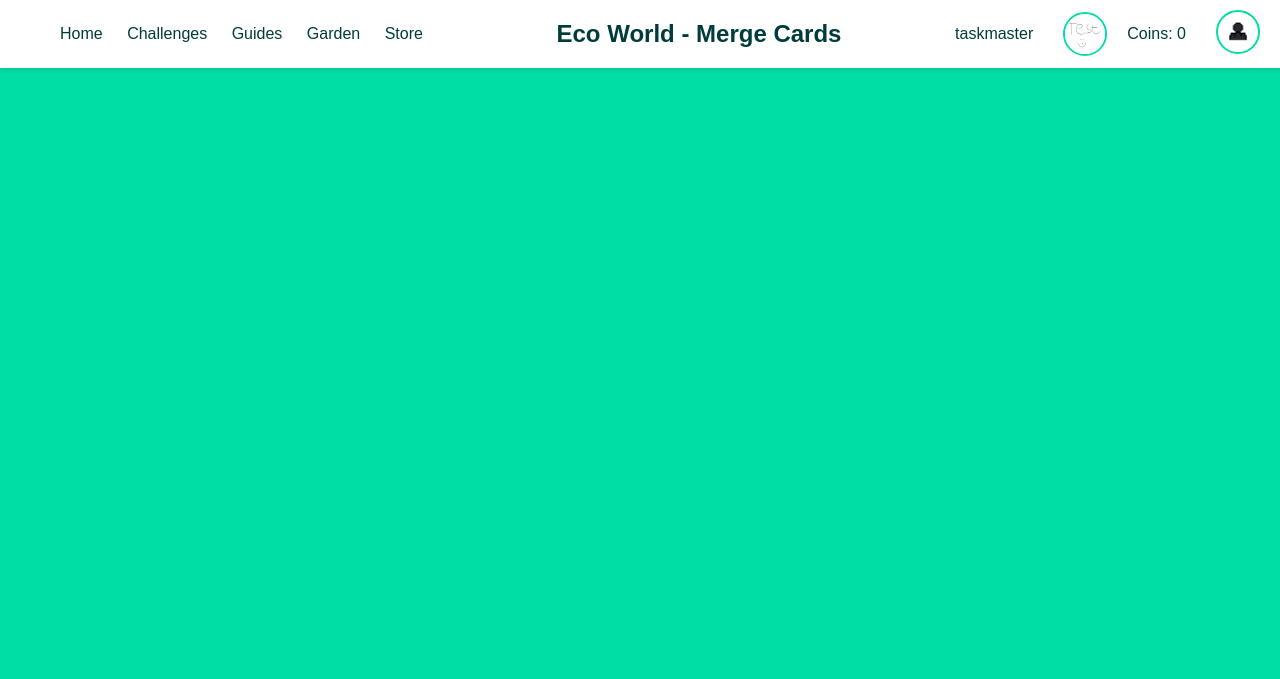
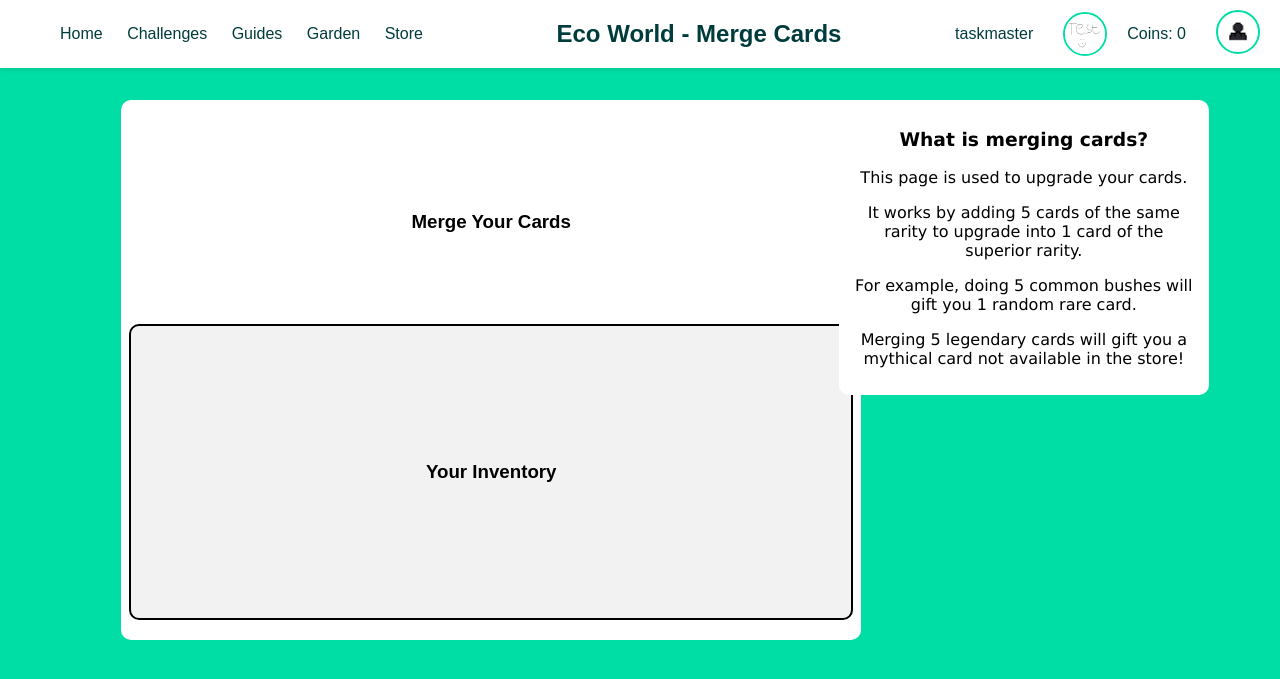
Before and after one commit to lewisFarley403/EcoWorld, a Django app: page /ecoworld/mergecards/ in a window 1280 px wide. Shown: the top 679 px of the page. Run offline with Django 5.2, Linux system fonts and the light colour scheme; a user stored in the database is signed in; data comes from the database, SQL or seed files in the repository.

Commit message:
Main boxes added pre functionality

```diff
--- a/EcoWorld/templates/EcoWorld/mergecards.html
+++ b/EcoWorld/templates/EcoWorld/mergecards.html
@@ -62,6 +62,69 @@
             border: 2px solid #00dea5;
         }
 
+
+        .mainContainer {
+            display: flex;
+            justify-content: flex-start;
+            align-items: flex-start;
+            width: 90%;
+            margin: 100px auto 0 auto;
+            position: relative;
+        }
+
+
+        .mergebox {
+            width: 700px;
+            height: 500px;
+            background-color: white;
+            border-radius: 10px;
+            padding: 20px;
+            display: flex;
+            flex-direction: column;
+            align-items: center;
+            justify-content: space-between;
+            margin-left: 50px;
+        }
+
+        .mergeSection {
+            height: 300px;
+            width: 100%;
+            display: flex;
+            flex-direction: column;
+            align-items: center;
+            justify-content: center;
+        }
+
+        .inventorySection {
+            width: 100%;
+            height: 400px;
+            background-color: #f2f2f2;
+            border: 2px solid black;
+            border-radius: 10px;
+            padding: 10px;
+            display: flex;
+            flex-direction: column;
+            align-items: center;
+            justify-content: center;
+        }
+
+
+        .infoContainer {
+            position: absolute;
+            top: 0;
+            right: 0;
+            width: 350px;
+            height: 275px;
+            background-color: white;
+            border-radius: 10px;
+            text-align: center;
+            font-family: Verdana, Geneva, Tahoma, sans-serif;
+            color: black;
+            padding: 10px;
+        }
+
+
+
     </style>
 
 </head>
@@ -87,10 +150,29 @@
     </nav>
 </header>
 <body>
-
-</body>
+    <div class="mainContainer">
 
 
+        <div class="mergebox">
+            <div class="mergeSection">
+                <h3>Merge Your Cards</h3>
 
+            </div>
 
+            <div class="inventorySection">
+                <h3>Your Inventory</h3>
+            </div>
+
+        </div>
+
+        <div class="infoContainer">
+            <h3>What is merging cards?</h3>
+            <p>This page is used to upgrade your cards.</p>
+            <p>It works by adding 5 cards of the same rarity to upgrade into 1 card of the superior rarity.</p>
+            <p>For example, doing 5 common bushes will gift you 1 random rare card.</p>
+            <p>Merging 5 legendary cards will gift you a mythical card not available in the store!</p>
+        </div>
+
+    </div>
+</body>
 </html>
```
